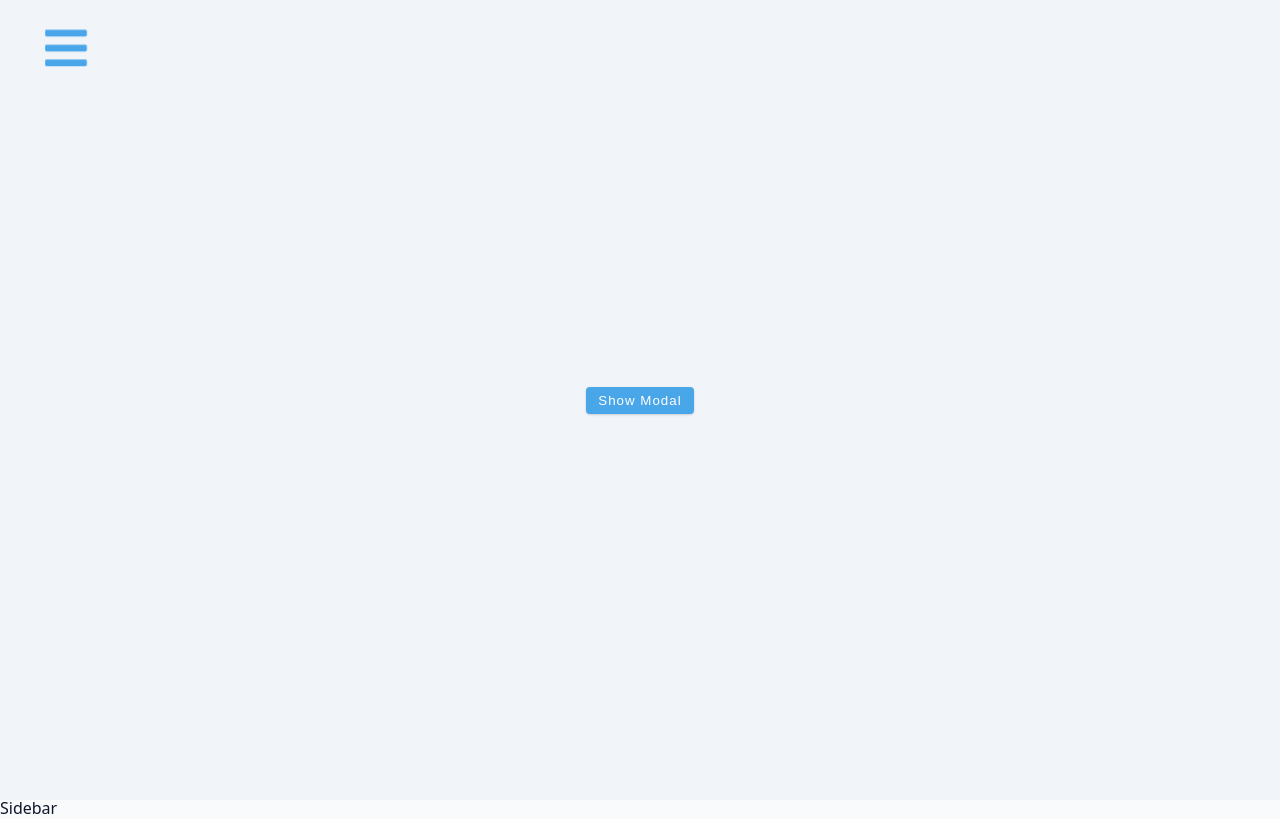
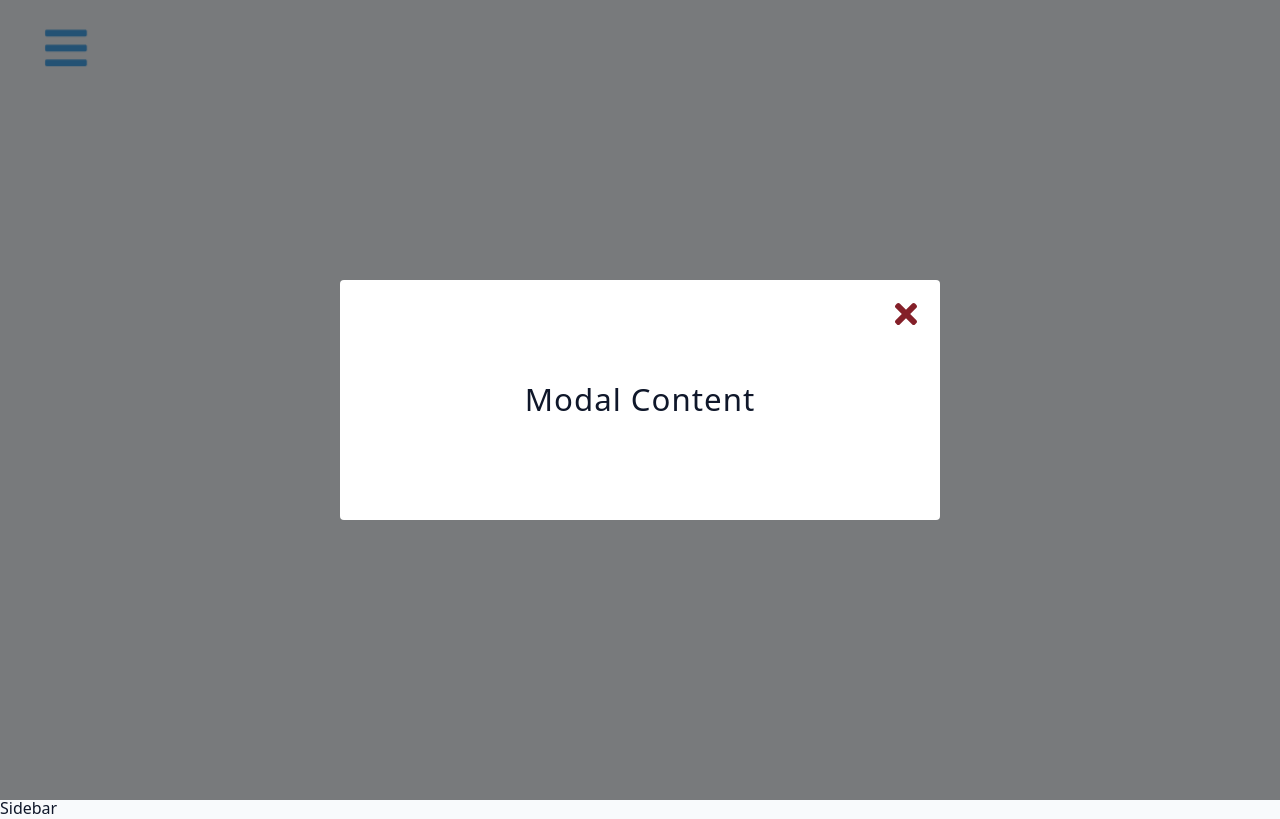
Before and after one commit to isnendyankp/sideBar, a React (Vite) app: page / in a window 1280 px wide. Both pictures are taken after a click on the button "Show Modal". Built offline with nearby package versions, Linux system fonts and the light colour scheme.

Commit message:
add ternary operator to div modal-overlay className to show-modal

```diff
--- a/src/Modal.jsx
+++ b/src/Modal.jsx
@@ -4,10 +4,10 @@ import { useGlobalContext } from './context';
 const Modal = () => {
   const { isModalOpen, closeModal } = useGlobalContext();
   return (
-    <div className='modal-overlay'>
-      <div className='modal-container'>
+    <div className={isModalOpen ? 'modal-overlay show-modal' : 'modal-overlay'}>
+      <div className="modal-container">
         <h3>modal content</h3>
-        <button className='close-modal-btn' onClick={closeModal}>
+        <button className="close-modal-btn" onClick={closeModal}>
           <FaTimes />
         </button>
       </div>
@@ -29,3 +29,4 @@ export default Modal;
 // 9. add button className of close-modal-btn @return>div modal-overlay>div modal-container>button
 // 10. add onClick event to button and pass in closeModal function
 // 11. add FaTimes component to button
+// 12. add ternary operator to div modal-overlay className to show-modal if isModalOpen is true or modal-overlay if isModalOpen is false
```
